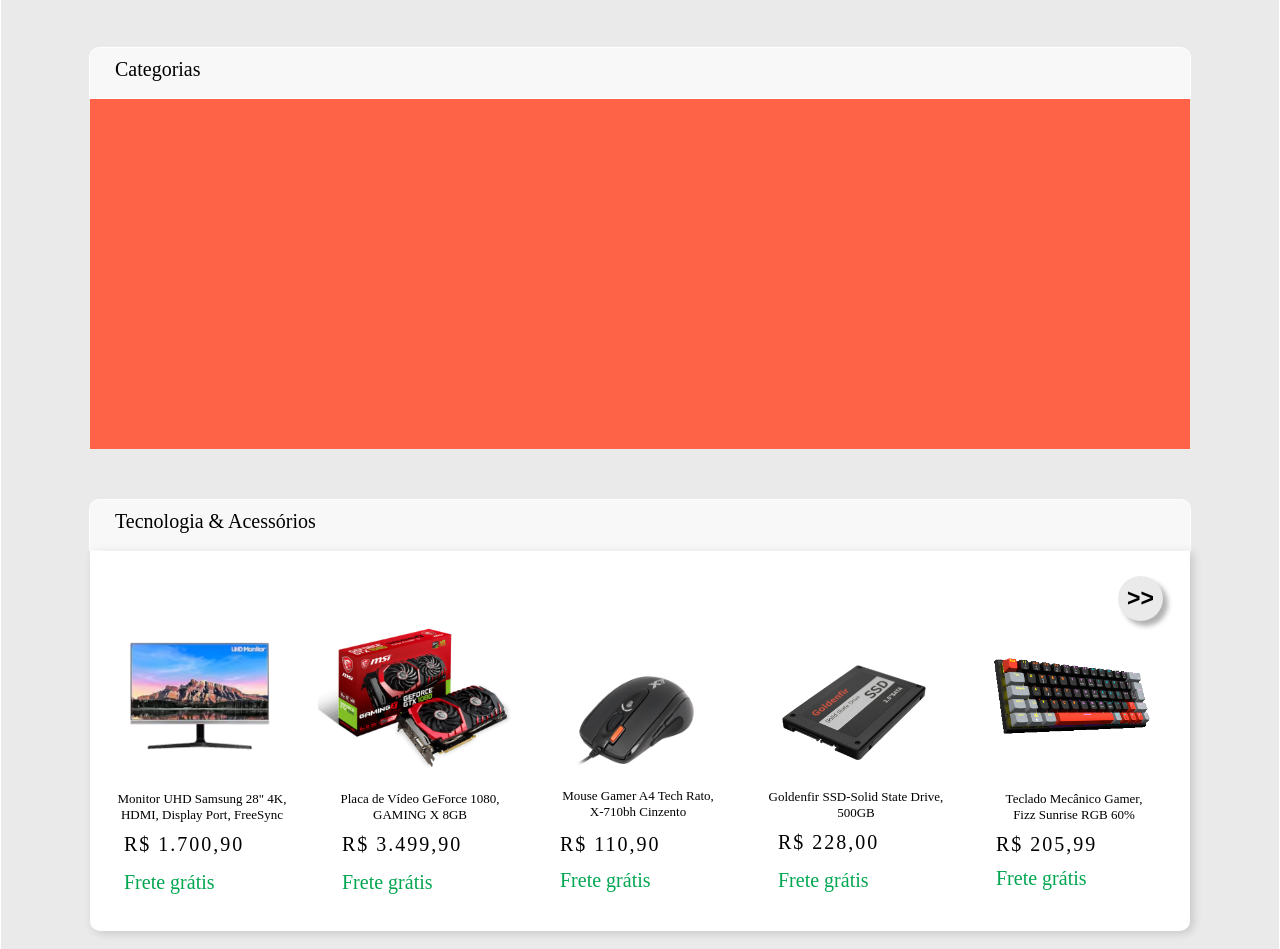
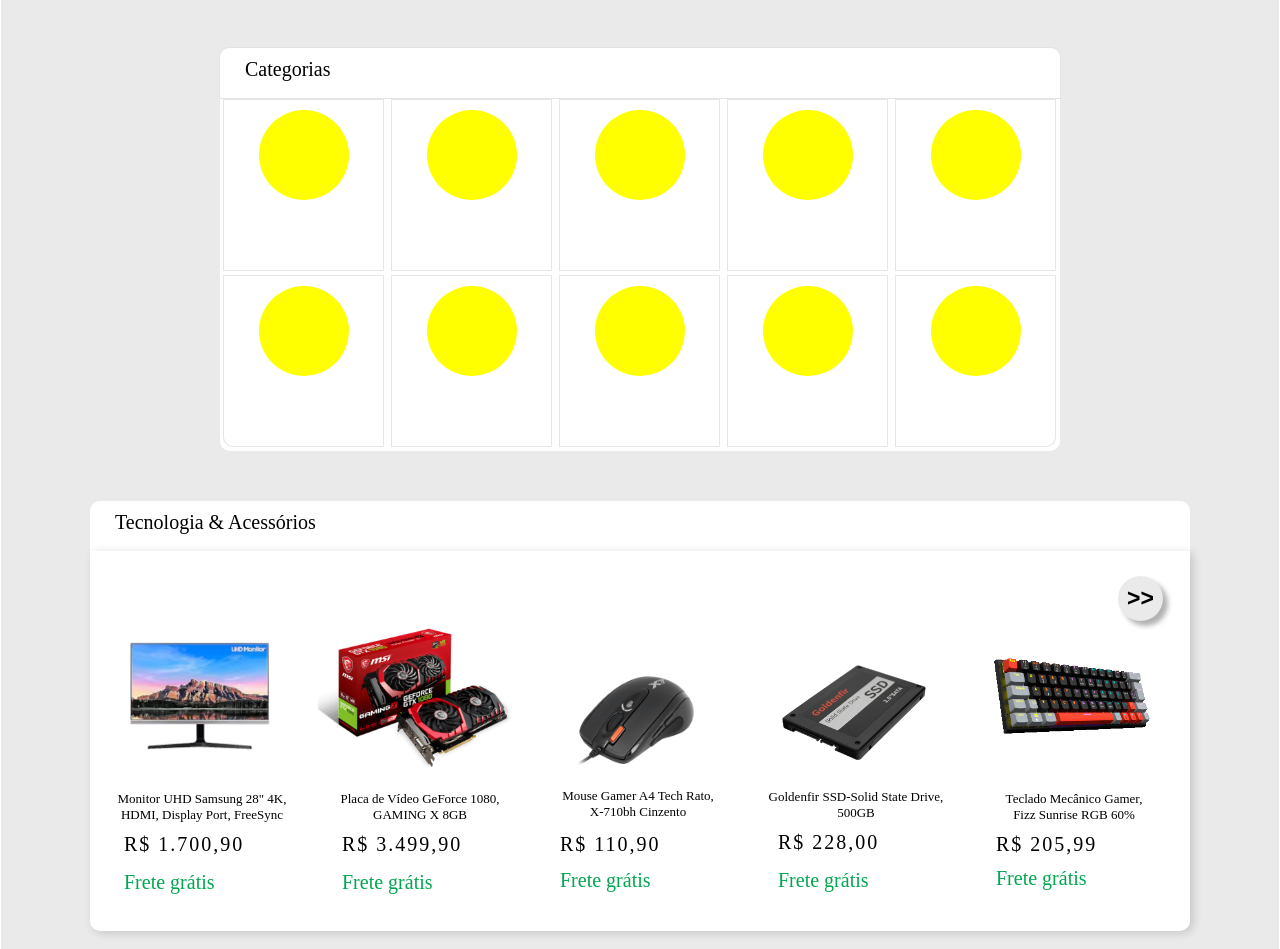
Before and after one commit to EdnaldoNeto/projetos, a plain HTML site: page PROJETO-PGRAMOS/index.html in a window 1280 px wide. Shown: the part 854-1803 px from the top of the page. Drawn offline with Linux system fonts and the light colour scheme.

Commit message:
upgrade PGRAMOS

```diff
--- a/PROJETO-PGRAMOS/index.html
+++ b/PROJETO-PGRAMOS/index.html
@@ -64,13 +64,22 @@
             </div>
         </section>
 
-        <div class="categoria">
+        <div class="categoria" style="width: 840px; border: solid rgba(128, 128, 128, 0.224) 1px;">
             <h3>
                 Categorias
             </h3>
         </div>
         <div id="Categorias">
-            <div class=""></div>
+            <div class="caixa"><div class="circle"></div></div>
+            <div class="caixa"><div class="circle"></div></div>
+            <div class="caixa"><div class="circle"></div></div>
+            <div class="caixa"><div class="circle"></div></div>
+            <div class="caixa"><div class="circle"></div></div>
+            <div class="caixa" style="border-radius: 0px 0px 0px 10px;"><div class="circle"></div></div>
+            <div class="caixa"><div class="circle"></div></div>
+            <div class="caixa"><div class="circle"></div></div>
+            <div class="caixa"><div class="circle"></div></div>
+            <div class="caixa" style="border-radius: 0px 0px 10px 0px;"><div class="circle"></div></div>
         </div>
 
         <div class="categoria">
--- a/PROJETO-PGRAMOS/style.css
+++ b/PROJETO-PGRAMOS/style.css
@@ -144,18 +144,39 @@
     margin-top: 28px;
     font-weight: 700;
 }
+
 #Categorias{
-    max-width: 1100px;
-    height: 350px;
+    max-width: 840px;
+    height: 352px;
     margin-bottom: 50px;
-    background-color: tomato;
+    background-color: white;
     margin: auto;
+    border-radius: 0px 0px 10px 10px;
 }
 
+.caixa{
+    width: 159px;
+    height: 170px;
+    margin-left:3px ;
+    background-color: white;
+    display: inline-block;
+    border: solid 1px rgba(128, 128, 128, 0.198);
+}
+.caixa:hover{
+    box-shadow: 2px 1px 2px rgba(128, 128, 128, 0.272);
+    cursor: pointer;
+}
+
+.circle{
+    width: 90px;
+    height: 90px;
+    background-color: yellow;
+    margin: 10px auto 10px auto;
+    border-radius: 100px;
+}
 
 .categoria{
-    background-color: rgb(248, 248, 248);
-    border: 1px solid white;
+    background-color: white;
     margin: auto;
     margin-top: 50px;
     width: 1100px;
```
Also changed, not shown: PROJETO-PGRAMOS/categorias imgs/eletrodomestico.png (added).
